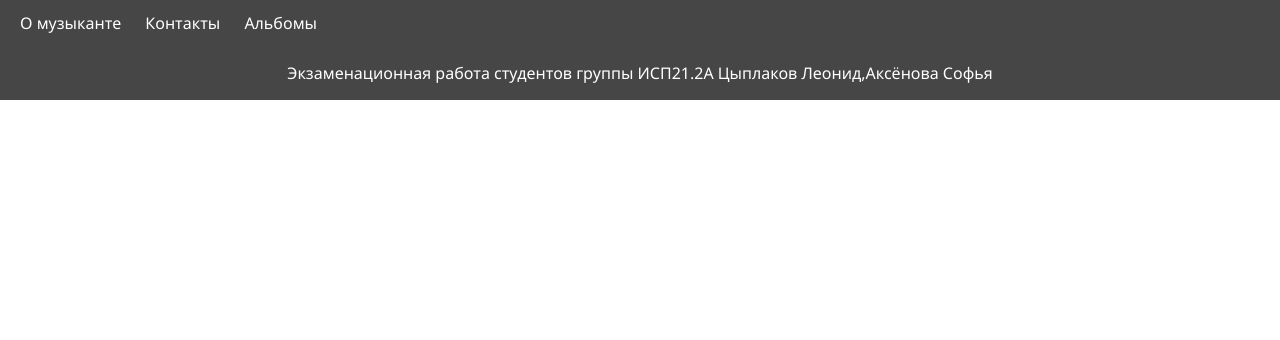
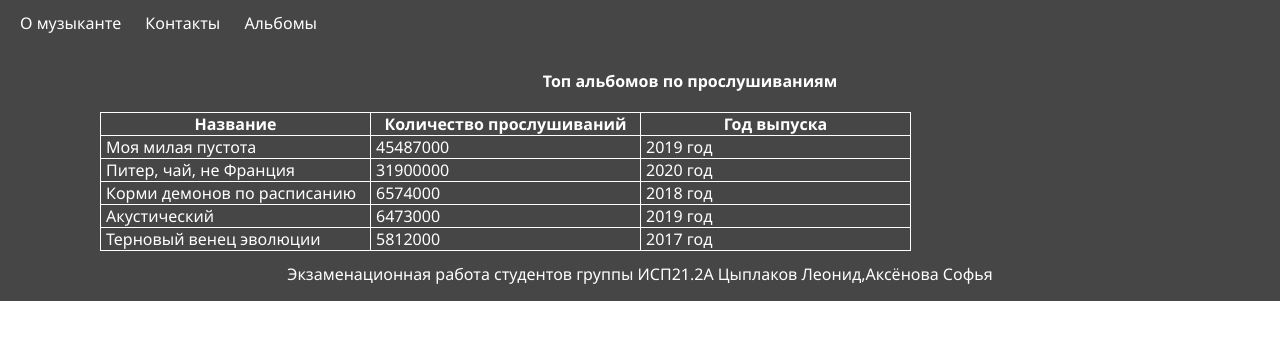
Before and after one commit to ksenikc/pr-git, a plain HTML site: page index.html in a window 1280 px wide. Drawn offline with Linux system fonts and the light colour scheme.

Commit message:
Создали table

```diff
--- a/css/style.css
+++ b/css/style.css
@@ -19,6 +19,26 @@ header,footer {
     text-decoration: none;
     color: #fff;
 }
+.top {
+    background-color: #464646;
+    color: #fff;
+    padding-left: 100px;
+}
+h2 {
+    padding-top: 20px;
+    padding-bottom: 20px;
+    text-align: center;
+}
+.top th,td {
+    border: 1px solid white;
+}
+td {
+    width: 270px;
+    padding-left: 5px;
+}
+.top table {
+    border-collapse:collapse ;
+}
 footer p {
     text-align: center;
 }
--- a/index.html
+++ b/index.html
@@ -1,11 +1,13 @@
 <!DOCTYPE html>
 <html lang="ru">
+
 <head>
     <meta charset="UTF-8">
     <meta name="viewport" content="width=device-width, initial-scale=1.0">
     <title>Document</title>
     <link rel="stylesheet" href="css/style.css">
 </head>
+
 <body>
     <header>
         <nav class="main-menu">
@@ -16,8 +18,44 @@
             </ul>
         </nav>
     </header>
+    <div class="container">
+        <div class="top">
+            <h2>Топ альбомов по прослушиваниям</h2>
+            <table>
+                <th>Название</th>
+                <th>Количество прослушиваний</th>
+                <th>Год выпуска</th>
+                <tr>
+                    <td>Моя милая пустота</td>
+                    <td>45487000</td>
+                    <td>2019 год</td>
+                </tr>
+                <tr>
+                    <td>Питер, чай, не Франция</td>
+                    <td>31900000</td>
+                    <td>2020 год</td>
+                </tr>
+                <tr>
+                    <td>Корми демонов по расписанию</td>
+                    <td>6574000</td>
+                    <td>2018 год</td>
+                </tr>
+                <tr>
+                    <td>Акустический</td>
+                    <td>6473000</td>
+                    <td>2019 год</td>
+                </tr>
+                <tr>
+                    <td>Терновый венец эволюции</td>
+                    <td>5812000</td>
+                    <td>2017 год</td>
+                </tr>
+            </table>
+        </div>
+    </div>
     <footer>
         <p>Экзаменационная работа студентов группы ИСП21.2А Цыплаков Леонид,Аксёнова Софья</p>
     </footer>
 </body>
+
 </html>
```
